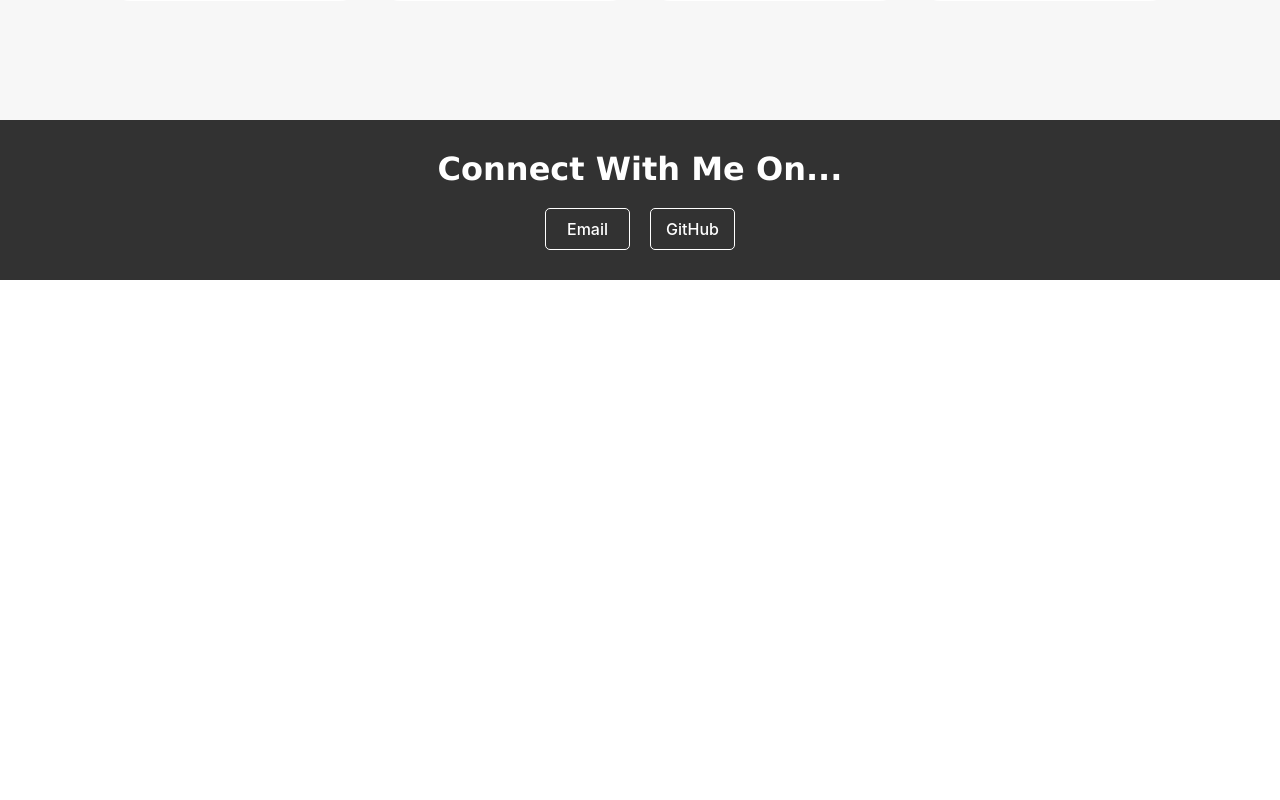
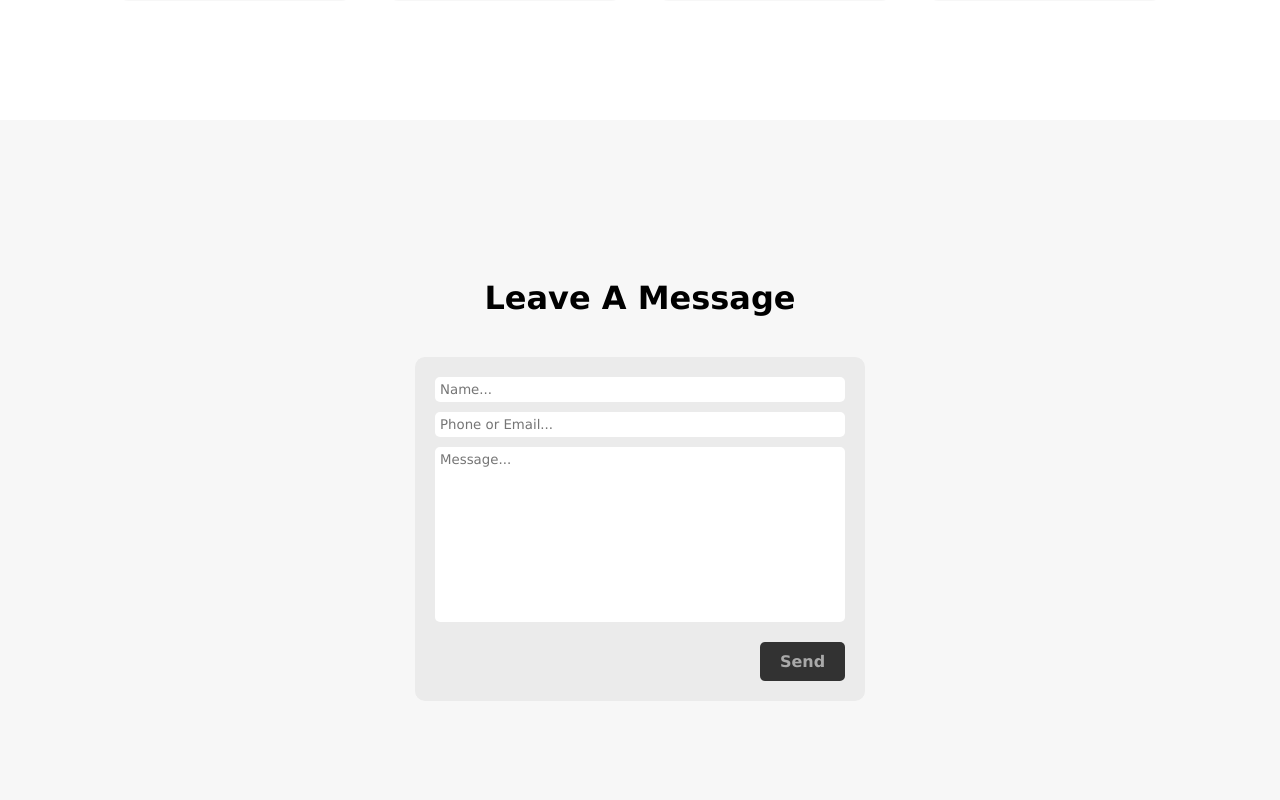
Before and after one commit to reyn-nova/my-portfolio-nextjs, a Next.js app: page / in a window 1280 px wide. Shown: the part 1420-2220 px from the top of the page. Before the commit the page ends 1700 px from the top, so only its background shows below. Built offline with nearby package versions, Linux system fonts and the light colour scheme.

Commit message:
:sparkles: add leave me a message section

```diff
--- /dev/null
+++ b/pages/components/leave-a-message.js
@@ -0,0 +1,67 @@
+import { useState } from 'react'
+
+import styles from '../../styles/LeaveAMessage.module.css'
+
+function LeaveAMessage(props) {
+  const { id } = props
+
+  const [name, setName] = useState('')
+  const [phoneOrEmail, setPhoneOrEmail] = useState('')
+  const [message, setMessage] = useState('')
+
+  const isSendButtonDisabled = name.trim() == '' || phoneOrEmail.trim == '' || message.trim() == ''
+
+  return (
+    <div
+      className = {styles.container}
+      id = {id}
+    >
+      <div
+        className = {styles.title}
+      >
+        Leave A Message
+      </div>
+
+      <div
+        className = {styles.formContainer}
+      >
+        <input
+          className = {styles.nameInput}
+          onChange = {event => setName(event.target.value)}
+          placeholder = 'Name...'
+        />
+
+        <input
+          className = {styles.phoneOrEmailInput}
+          onChange = {event => setPhoneOrEmail(event.target.value)}
+          placeholder = 'Phone or Email...'
+        />
+
+        <textarea
+          className = {styles.messageTextArea}
+          onChange = {event => setMessage(event.target.value)}
+          placeholder = 'Message...'
+        />
+
+        <a
+          className = {styles.submitButton}
+          href = {`#${id}`}
+          onClick = {submit}
+          style = {{
+            backgroundColor: isSendButtonDisabled ? 'rgb(50, 50, 50)' : 'crimson',
+            color: isSendButtonDisabled ? 'darkgray' : 'white',
+            pointerEvents: isSendButtonDisabled ? 'none' : 'visible'
+          }}
+        >
+          Send
+        </a>
+      </div>
+    </div>
+  )
+
+  function submit() {
+    alert(name + ' ' + phoneOrEmail + ' ' + message)
+  }
+}
+
+export default LeaveAMessage
--- a/pages/index.js
+++ b/pages/index.js
@@ -10,12 +10,14 @@
 import SelfDetails from './components/self-details'
 import MyServices from './components/my-services'
 import ConnectWithMeOn from './components/connect-with-me-on'
+import LeaveAMessage from './components/leave-a-message'
 
 library.add(faBuilding, faProjectDiagram)
 
 export default function Home() {
   const myServicesId = 'my-services'
-	const connectWithMeId = 'connect-with-me'
+	const connectWithMeId = 'connect-with-me-on'
+  const leaveAmessageId = 'leave-a-message'
 
   return (
     <>
@@ -99,6 +101,10 @@
           ]}
         />
 
+        <LeaveAMessage
+          id = {leaveAmessageId}
+        />
+
         <ConnectWithMeOn
           id = {connectWithMeId}
           options = {[
--- a/styles/ConnectWithMeOn.module.css
+++ b/styles/ConnectWithMeOn.module.css
@@ -20,7 +20,7 @@
 .mediasContainer {
   display: flex;
   justify-content: center;
-  margin-top: 20px;
+  margin-top: 40px;
 }
 
 .mediaButton {
--- /dev/null
+++ b/styles/LeaveAMessage.module.css
@@ -0,0 +1,75 @@
+.container {
+  align-items: center;
+  background-color: rgb(247, 247, 247);
+  height: calc(100vh - 60px);
+  display: flex;
+  flex-direction: column;
+  justify-content: center;
+  padding: 30px;
+}
+
+.title {
+  color: black;
+  font-family: Verdana, Geneva, Tahoma, sans-serif;
+  font-size: 32px;
+  font-weight: bold;
+}
+
+.formContainer {
+  background-color: rgb(235, 235, 235);
+  border-radius: 10px;
+  display: flex;
+  flex-direction: column;
+  margin-top: 40px;
+  max-width: 450px;
+  padding: 20px;
+  width: 100%;
+}
+
+.nameInput {
+  border: 0px solid transparent;
+  border-radius: 5px;
+  font-family: Verdana, Geneva, Tahoma, sans-serif;
+  padding: 5px;
+  width: 100%;
+}
+
+.phoneOrEmailInput {
+  border: 0px solid transparent;
+  border-radius: 5px;
+  font-family: Verdana, Geneva, Tahoma, sans-serif;
+  margin-top: 10px;
+  padding: 5px;
+  width: 100%;
+}
+
+.messageTextArea {
+  border: 0px solid transparent;
+  border-radius: 5px;
+  font-family: Verdana, Geneva, Tahoma, sans-serif;
+  margin-top: 10px;
+  height: 175px;
+  padding: 5px;
+  resize: none;
+  width: 100%;
+}
+
+.submitButton {
+  align-items: center;
+  align-self: flex-end;
+  border-radius: 5px;
+  display: flex;
+  flex-direction: column;
+  font-family: Verdana, Geneva, Tahoma, sans-serif;
+  font-size: 16px;
+  font-weight: bold;
+  justify-content: center;
+  margin-top: 20px;
+  padding: 10px;
+  text-decoration-line: none;
+  width: 85px;
+}
+
+.submitButton:hover {
+  opacity: 0.6;
+}
--- a/styles/MyServices.module.css
+++ b/styles/MyServices.module.css
@@ -1,6 +1,6 @@
 .portfolioBackground {
   align-items: center;
-  background-color: rgb(247, 247, 247);;
+  background-color: white;
   display: flex;
   flex-direction: column;
   min-height: calc(100vh - 60px);
@@ -31,7 +31,7 @@
 }
 
 .portfolio {
-  background-color: white;
+  background-color: rgb(247, 247, 247);
   border-radius: 20px;
   width: 250px;
   margin: 10px;
--- a/styles/SelfDetails.module.css
+++ b/styles/SelfDetails.module.css
@@ -1,5 +1,5 @@
 .selfDetails {
-  background-color: white;
+  background-color: rgb(247, 247, 247);
   align-items: center;
   display: flex;
   flex-direction: column;
--- a/styles/TopNavigation.module.css
+++ b/styles/TopNavigation.module.css
@@ -25,8 +25,8 @@
 }
 
 .button:hover {
-  background-color: rgb(50, 50, 50);
-  color: crimson;
+  background-color: crimson;
+  color: white;
 }
 
 .iconContainer {
```
